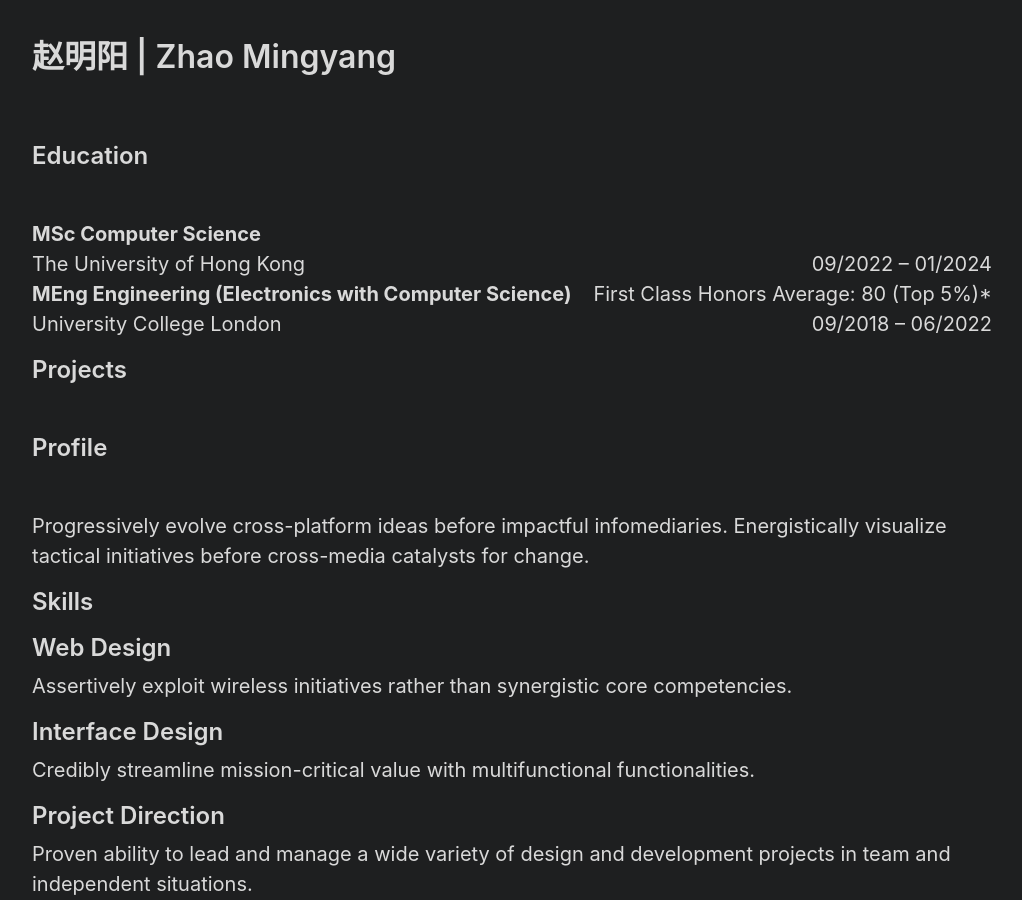
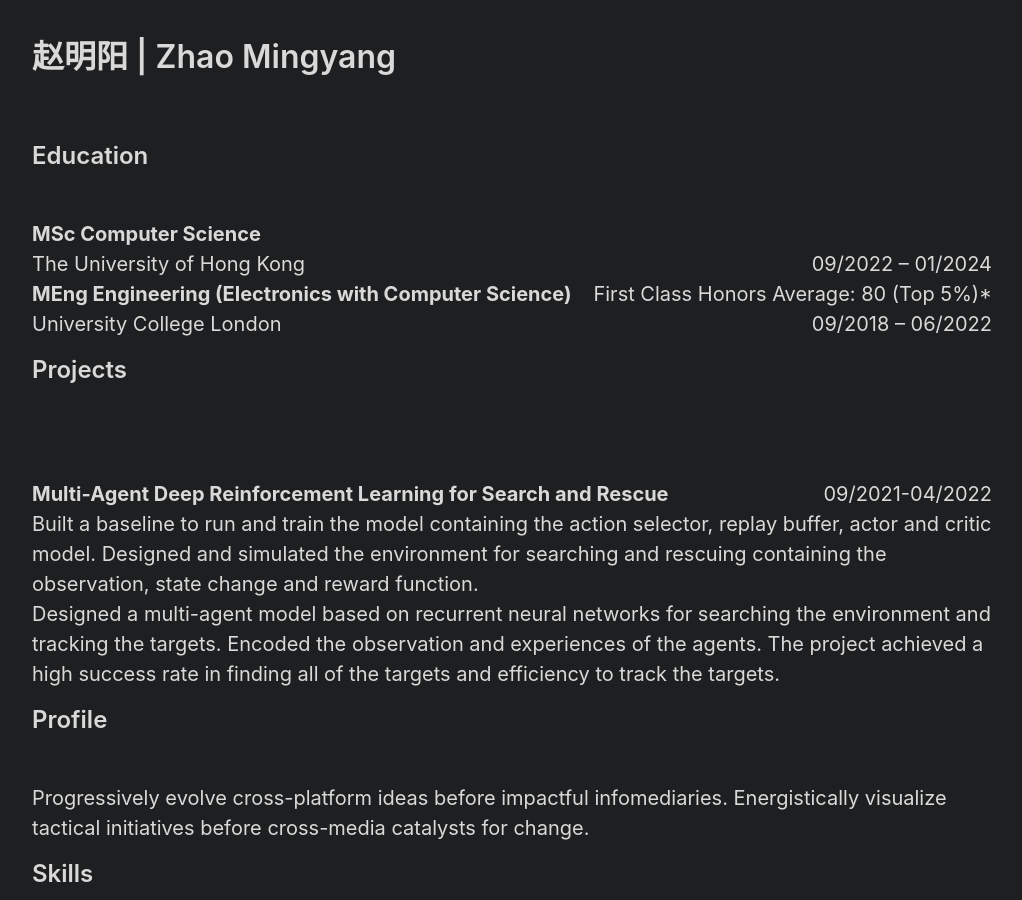
Before and after one commit to Zhao-Mingyang/zhao-mingyang.github.io, a Jekyll site: the page built from about.md, in a window 1280 px wide and 900 px high. Shown: the whole window, without its empty margins (128-1150 px from the left). Built offline with Jekyll 4.4.1, drawn with Linux system fonts in a browser that asks for light colours.

Commit message:
Update default.html

```diff
--- a/_layouts/default.html
+++ b/_layouts/default.html
@@ -18,8 +18,15 @@
 	<div style="float:left; text-align:left"> <b> MEng Engineering (Electronics with Computer Science) </b> </div>
 		     <div style="float:right; text-align:right"> First Class Honors Average: 80 (Top 5%)*</div> <br>
 	<div style="float:left;"> University College London </div> <div style="float:right;"> 09/2018 – 06/2022</div> <br>
-	<p align="left"> <h2>Projects</h2> </p>
+	<p align="left"> <h2>Projects</h2> </p> <br>
 	     <HR>
+	 <div style="float:left; text-align:left"> <b> Multi-Agent Deep Reinforcement Learning for Search and Rescue </b> </div>
+		     <div style="float:right; text-align:right"> 09/2021-04/2022</div> <br>
+	Built a baseline to run and train the model containing the action selector, replay buffer, actor and critic model. Designed and simulated
+	the environment for searching and rescuing containing the observation, state change and reward function. <br>
+	Designed a multi-agent model based on recurrent neural networks for searching the environment and tracking the targets. Encoded
+	the observation and experiences of the agents. The project achieved a high success rate in finding all of the targets and efficiency to
+	track the targets.
       </main>
 
 
```
